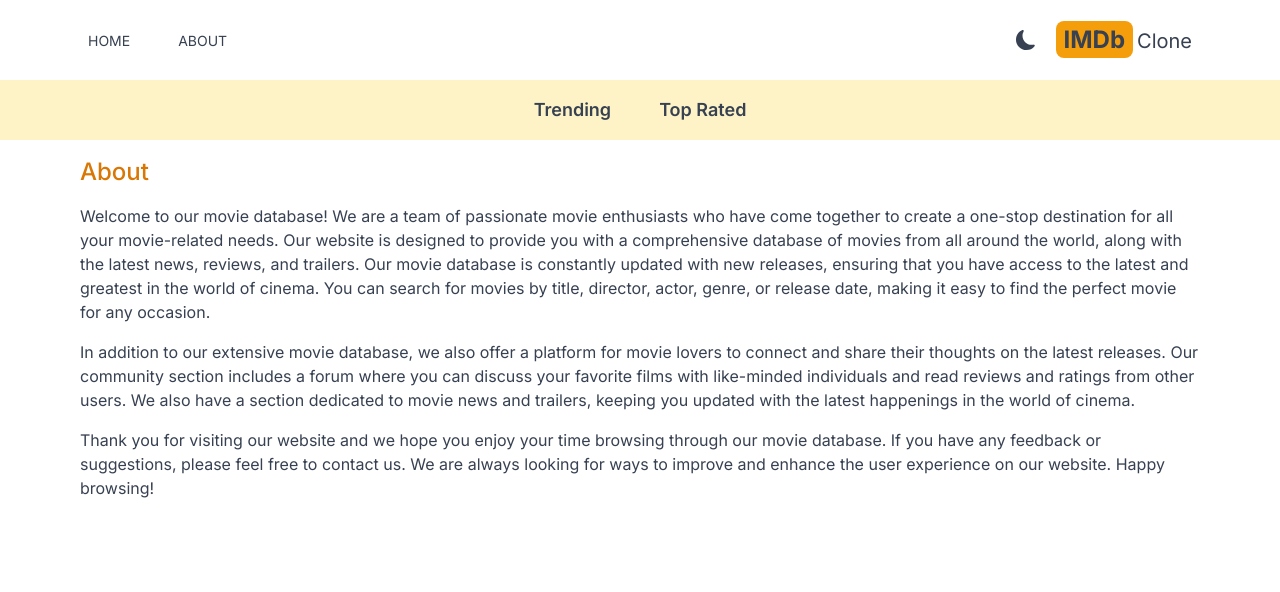
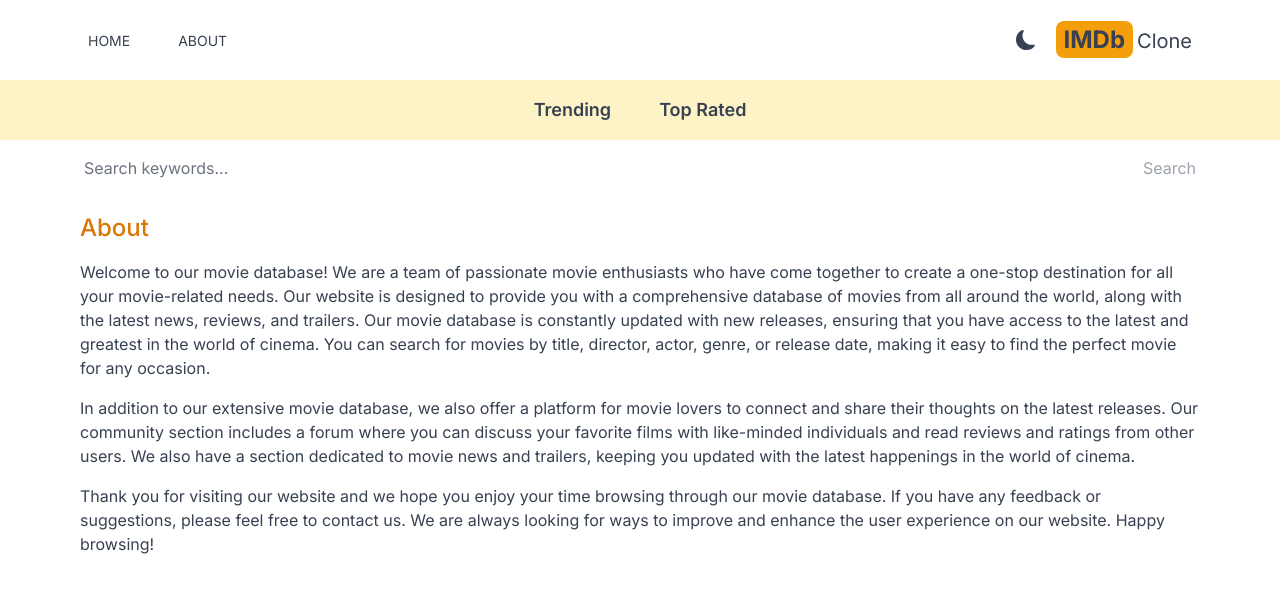
Before and after one commit to indmillr/IMDbClone, a Next.js app: page /about in a window 1280 px wide. Shown: the top 592 px of the page. Built offline with nearby package versions, Linux system fonts and the light colour scheme.

Commit message:
Search Function

```diff
--- a/src/app/layout.jsx
+++ b/src/app/layout.jsx
@@ -6,6 +6,7 @@
 import Header from "@/components/Header";
 import Providers from "./Providers";
 import Navbar from "@/components/Navbar";
+import SearchBar from "@/components/SearchBar";
 
 const inter = Inter({ subsets: ["latin"] });
 
@@ -24,6 +25,7 @@
           {/* NAVBAR */}
           <Navbar />
           {/* SEARCH */}
+          <SearchBar />
           {children}
         </Providers>
       </body>
--- /dev/null
+++ b/src/app/search/[searchTerm]/page.jsx
@@ -0,0 +1,23 @@
+import Results from "@/components/Results";
+
+export default async function SearchPage({ params }) {
+  const res = await fetch(
+    `https://api.themoviedb.org/3/search/movie?api_key=${process.env.API_KEY}&query=${params.searchTerm}&language-en-US&include_adult=false`
+  );
+
+  if (!res.ok) {
+    throw new Error("Error fetching Data");
+  }
+
+  const data = await res.json();
+  const results = data.results;
+
+  return (
+    <div>
+      {results && results.length === 0 && (
+        <h1 className="text-center pt-6">No results found.</h1>
+      )}
+      {results && <Results results={results} />}
+    </div>
+  );
+}
--- /dev/null
+++ b/src/components/SearchBar.jsx
@@ -0,0 +1,38 @@
+"use client";
+
+import React, { useState } from "react";
+
+// ROUTER
+import { useRouter } from "next/navigation";
+
+export default function SearchBar() {
+  const [search, setSearch] = useState("");
+  const router = useRouter();
+  function handleSubmit(e) {
+    e.preventDefault();
+    if (!search) return;
+    router.push(`/search/${search}`);
+  }
+
+  return (
+    <form
+      onSubmit={handleSubmit}
+      className="flex max-w-6xl mx-auto justify-between items-center px-5"
+    >
+      <input
+        value={search}
+        onChange={(e) => setSearch(e.target.value)}
+        type="text"
+        placeholder="Search keywords..."
+        className="w-full h-14 rounded-sm placeholder-gray-500 outline-none bg-transparent flex-1"
+      />
+      <button
+        disabled={!search}
+        type="submit"
+        className="text-amber-600 disabled:text-gray-400"
+      >
+        Search
+      </button>
+    </form>
+  );
+}
--- a/tailwind.config.js
+++ b/tailwind.config.js
@@ -8,6 +8,6 @@
   theme: {
     extend: {},
   },
-  plugins: [require("@tailwindcss/line-clamp")],
+  plugins: [],
   darkMode: "class",
 };
```
